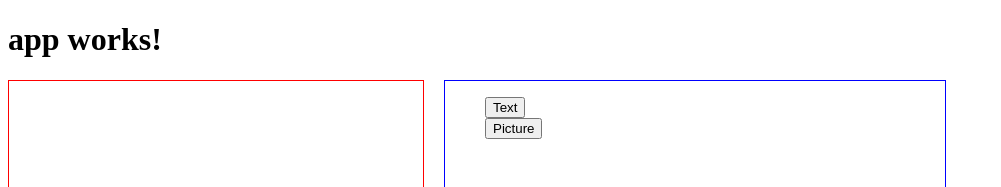
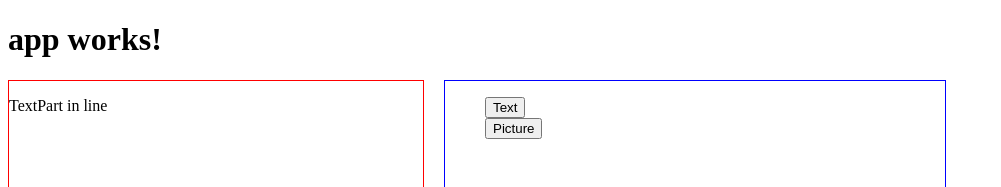
Before and after one commit to boyuanitsm/design-store-demo, an Angular app: page /design in a window 1280 px wide. Shown: the top 187 px of the page, without its empty margins (0-1001 px from the left). Built offline with nearby package versions, Linux system fonts and the light colour scheme.

Commit message:
Add text part

```diff
--- a/src/app/app.module.ts
+++ b/src/app/app.module.ts
@@ -8,10 +8,13 @@ import {DesignComponent} from './design/design.component';
 
 import {AppRoutingModule} from './app-routing.module';
 
+import {TextPart} from './parts/text.part';
+
 @NgModule({
   declarations: [
     AppComponent,
-    DesignComponent
+    DesignComponent,
+    TextPart
   ],
   imports: [
     BrowserModule,
--- a/src/app/design/design.component.html
+++ b/src/app/design/design.component.html
@@ -1,5 +1,5 @@
 <div class="preview-container">
-
+  <text-part></text-part>
 </div>
 <div class="component-container">
   <ul>
--- /dev/null
+++ b/src/app/parts/text.part.ts
@@ -0,0 +1,12 @@
+/**
+ * Created by hookszhang on 2017/4/13.
+ */
+import { Component } from '@angular/core';
+
+@Component({
+  selector: 'text-part',
+  template: '<p>{{text}}</p>'
+})
+export class TextPart {
+  text = 'TextPart in line';
+}
```
